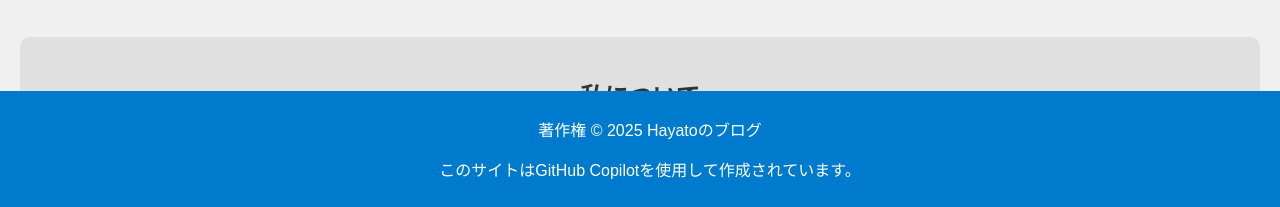
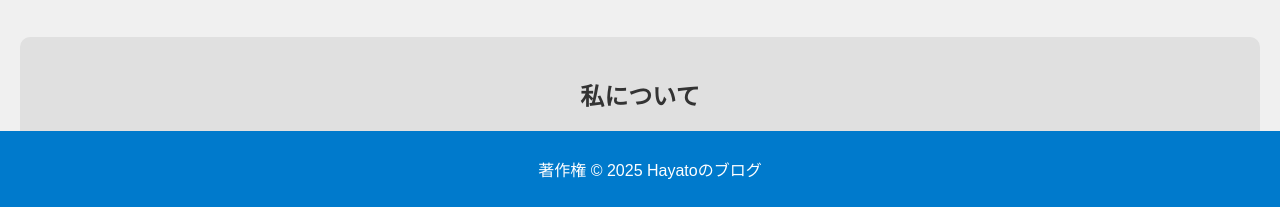
Before and after one commit to Hayato040404/hayato-sblog, a plain HTML site: page index.html in a window 1280 px wide. Shown: the part 593-800 px from the top of the page. Drawn offline with Linux system fonts and the light colour scheme; files whose address does not match are found by name.

Commit message:
Update index.html

```diff
--- a/index.html
+++ b/index.html
@@ -83,7 +83,7 @@
     </main>
     <footer>
         <p>著作権 &copy; 2025 Hayatoのブログ</p>
-        <p>このサイトはGitHub Copilotを使用して作成されています。</p>
+
     </footer>
 </body>
 </html>
```
